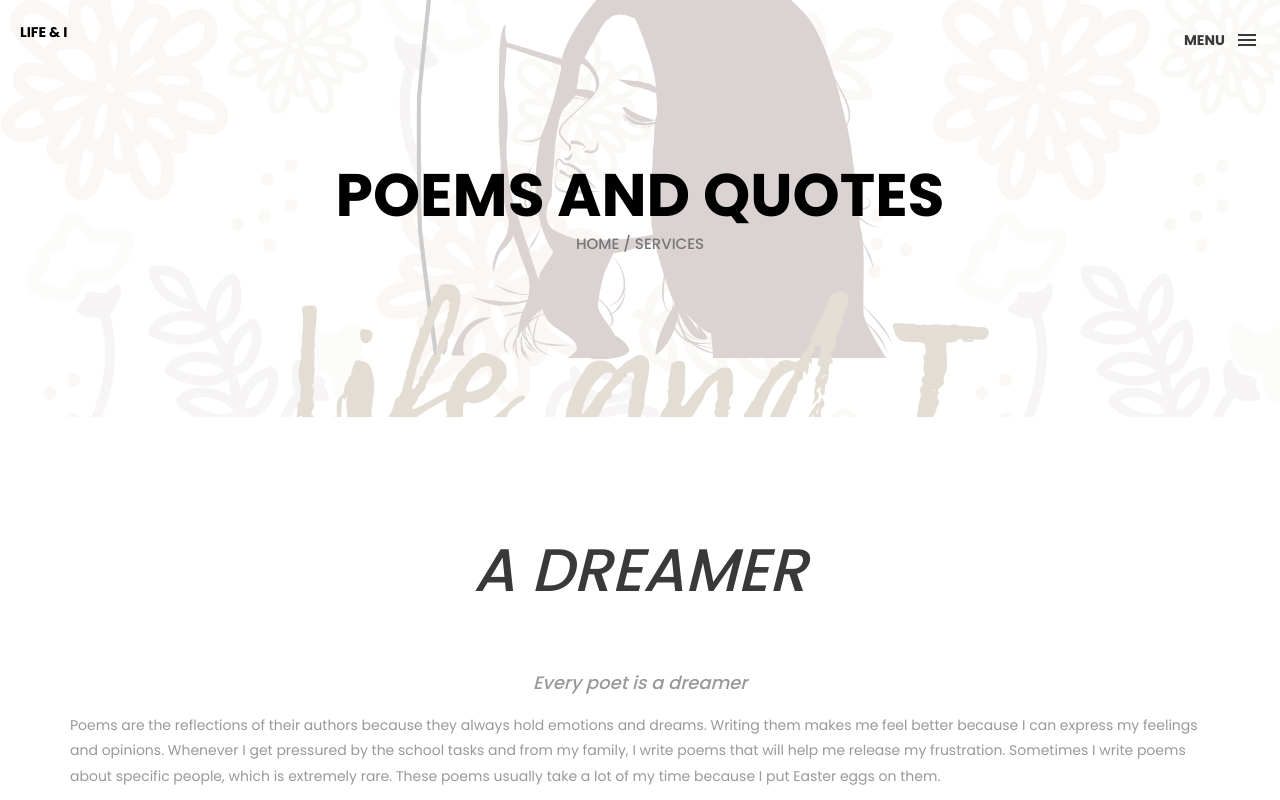
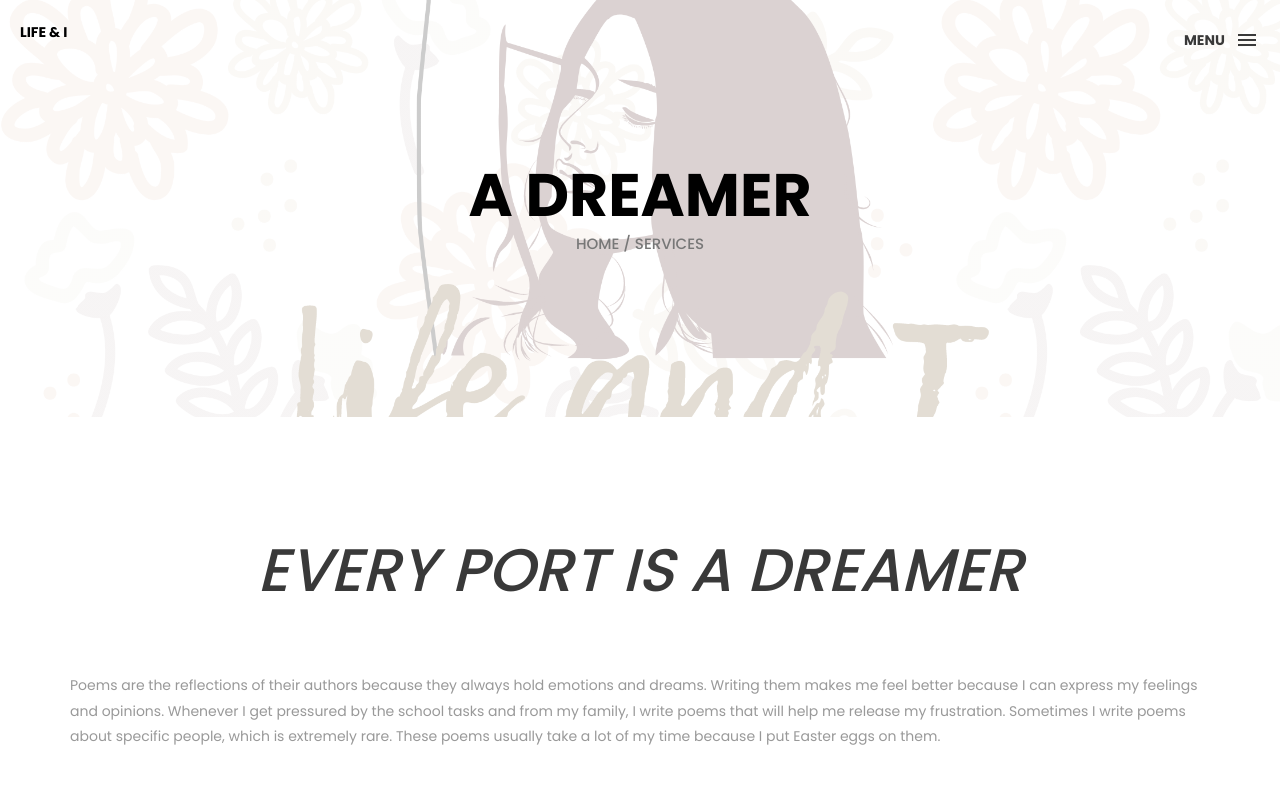
Before and after one commit to hershey-cl/My-blog, a plain HTML site: page services.html in a window 1280 px wide. Shown: the top 800 px of the page. Drawn offline with Linux system fonts and the light colour scheme; files whose address does not match are found by name.

Commit message:
Update services.html

```diff
--- a/services.html
+++ b/services.html
@@ -70,7 +70,7 @@
 
                 <li class="box-label">Follow me</li>
 
-                <li class="box-social"><a href="www.facebook.com"><i class="ion-social-facebook"></i></a></li>
+                <li class="box-social"><a href="www.facebook.com/hershey.camacho.56/"><i class="ion-social-facebook"></i></a></li>
                 <li class="box-social"><a href="www.instagram.com"><i class="ion-social-instagram-outline"></i></a></li>
                 <li class="box-social"><a href="www.twitter.com"><i class="ion-social-twitter"></i></a></li>
                 <li class="box-social"><a href="www.dribble.com"><i class="ion-social-dribbble"></i></a></li>
@@ -81,7 +81,7 @@
 
     <!-- top bar -->
     <div class="top-bar">
-        <h1>Poems and quotes</h1>
+        <h1>A Dreamer</h1>
         <p><a href="index.html">Home</a> / Services</p>
     </div>
     <!-- end top bar -->
@@ -93,8 +93,8 @@
 
             <div class="col-md-12 service-box">
 
-                <h1><center><i>A Dreamer</i></center></h1><br><br>
-                <h4><center><i>Every poet is a dreamer</i></center></h4>
+                <h1><center><i>Every port is a dreamer</i></center></h1><br><br>
+
                 <div class="h-10"></div>
                 <p>Poems are the reflections of their authors because they always hold emotions and dreams. Writing them makes me feel better because I can express my feelings and opinions. Whenever I get pressured by the school tasks and from my family, I write poems that will help me release my frustration. Sometimes I write poems about specific people, which is extremely rare. These poems usually take a lot of my time because I put Easter eggs on them.  </p>
                 <br><br><br><br>
@@ -117,7 +117,7 @@
                     <br><br><br><br>
             </div>
             <!-- end service-box -->
-
+            <!-- you suck-->
             <!-- service-box -->
 
             <!-- end service-box -->
```
